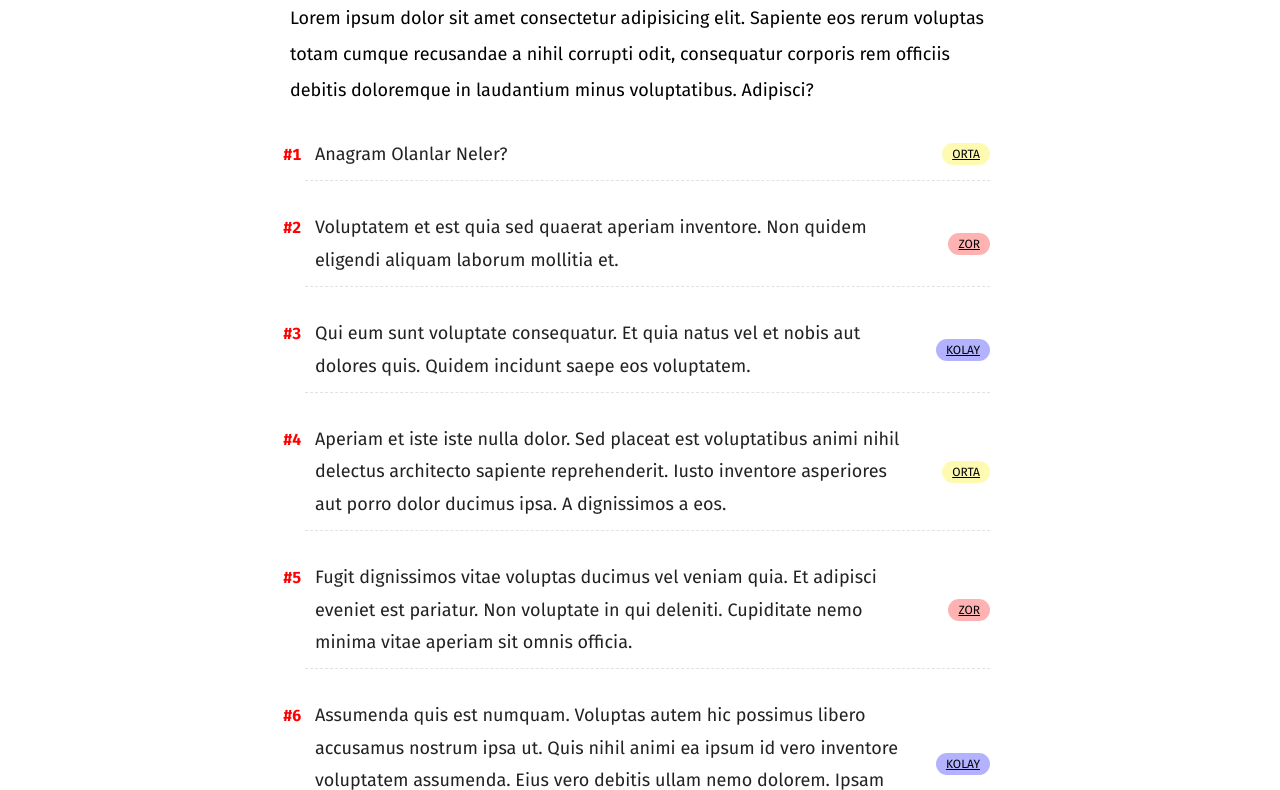
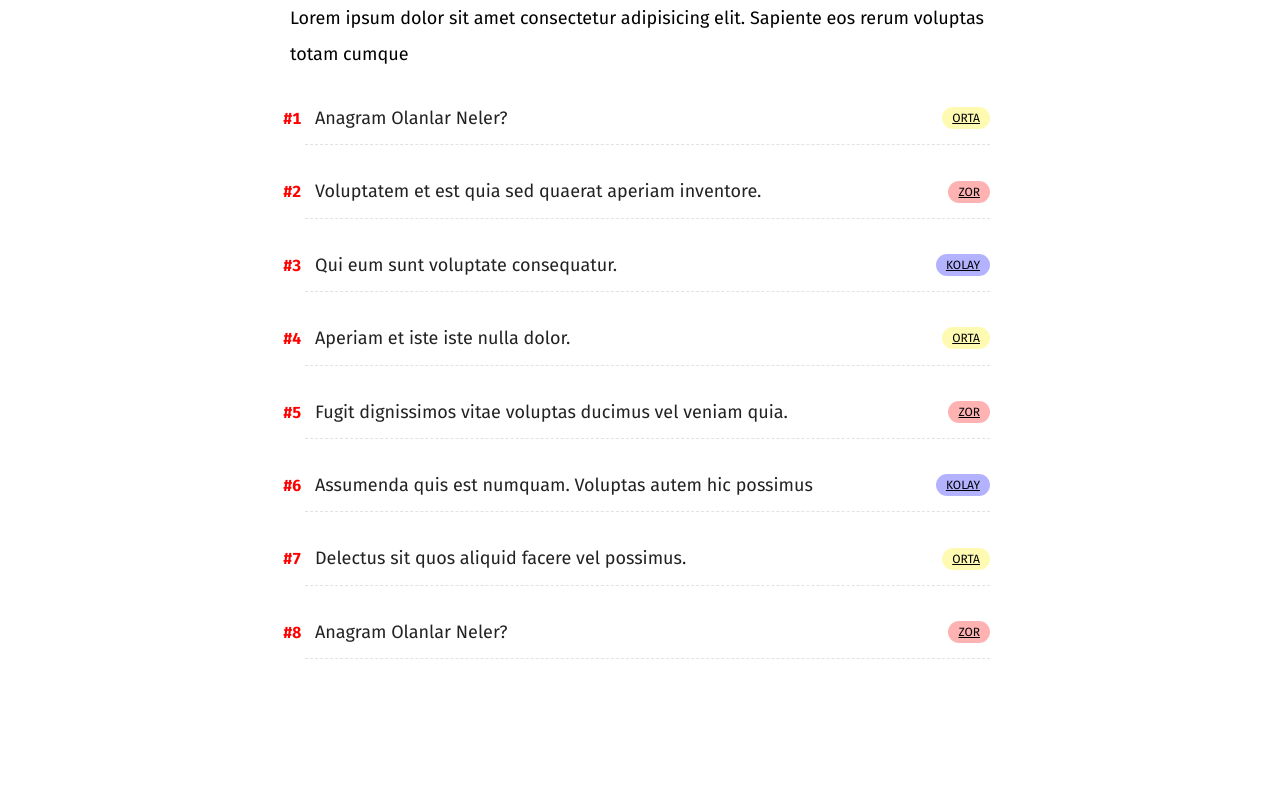
Before and after one commit to yasinelbuz/algoritma.dev, a plain HTML site: page arsiv.html in a window 1280 px wide. Shown: the part 206-996 px from the top of the page. After the commit the page ends 940 px from the top, so only its background shows below. Drawn offline with Linux system fonts and the light colour scheme.

Commit message:
düzenlemeler

```diff
--- a/arsiv.html
+++ b/arsiv.html
@@ -18,7 +18,16 @@
 
 <body>
 
-
+    <div class="popup">
+        <div class="settings">
+            <div class="btn btn-complated">Tamamlandı</div>
+            <div class="btn btn-close">Kapat</div>
+        </div>
+        <h2>Anagram Olanlar Neler?</h2>
+        <p>Lorem ipsum dolor sit amet consectetur adipisicing elit. Sapiente eos rerum voluptas totam cumque recusandae
+            a nihil corrupti odit, consequatur corporis rem officiis debitis doloremque in laudantium minus
+            voluptatibus.</p>
+    </div>
 
     <div id="header">
         <div class="container">
@@ -37,10 +46,8 @@
 
     <div class="container">
         <div class="about">
-            <h1>Algoritma Soruları</h1>
-            <p>Lorem ipsum dolor sit amet consectetur adipisicing elit. Sapiente eos rerum voluptas totam cumque
-                recusandae a nihil corrupti odit, consequatur corporis rem officiis debitis doloremque in laudantium
-                minus voluptatibus. Adipisci?</p>
+            <h1>Algoritma Soruları (10/100)</h1>
+            <p>Lorem ipsum dolor sit amet consectetur adipisicing elit. Sapiente eos rerum voluptas totam cumque</p>
             <ol class="algortihm-question">
                 <li>
                     <div class="question">
@@ -49,21 +56,11 @@
                             <a href="#" class="orta">ORTA</a>
                         </div>
                     </div>
-                    <div class="popup">
-                        <div class="settings">
-                            <div class="btn btn-complated">Tamamlandı</div>
-                            <div class="btn btn-close">Kapat</div>
-                        </div>
-                        <h2>Anagram Olanlar Neler?</h2>
-                        <p>Lorem ipsum dolor sit amet consectetur adipisicing elit. Sapiente eos rerum voluptas totam cumque recusandae
-                            a nihil corrupti odit, consequatur corporis rem officiis debitis doloremque in laudantium minus
-                            voluptatibus.</p>
-                    </div>
+
                 </li>
                 <li>
                     <div class="question">
-                        <a href="#" class="question-text">Voluptatem et est quia sed quaerat aperiam inventore.
-                            Non quidem eligendi aliquam laborum mollitia et.</a>
+                        <a href="#" class="question-text">Voluptatem et est quia sed quaerat aperiam inventore.</a>
                         <div class="question-settings">
                             <a href="#" class="zor">ZOR</a>
                         </div>
@@ -71,9 +68,7 @@
                 </li>
                 <li>
                     <div class="question">
-                        <a href="#" class="question-text">Qui eum sunt voluptate consequatur.
-                            Et quia natus vel et nobis aut dolores quis.
-                            Quidem incidunt saepe eos voluptatem.</a>
+                        <a href="#" class="question-text">Qui eum sunt voluptate consequatur.</a>
                         <div class="question-settings">
                             <a href="#" class="kolay">KOLAY</a>
                         </div>
@@ -81,10 +76,7 @@
                 </li>
                 <li>
                     <div class="question">
-                        <a href="#" class="question-text">Aperiam et iste iste nulla dolor.
-                            Sed placeat est voluptatibus animi nihil delectus architecto sapiente reprehenderit.
-                            Iusto inventore asperiores aut porro dolor ducimus ipsa.
-                            A dignissimos a eos.</a>
+                        <a href="#" class="question-text">Aperiam et iste iste nulla dolor.</a>
                         <div class="question-settings">
                             <a href="#" class="orta">ORTA</a>
                         </div>
@@ -92,10 +84,7 @@
                 </li>
                 <li>
                     <div class="question">
-                        <a href="#" class="question-text">Fugit dignissimos vitae voluptas ducimus vel veniam quia.
-                            Et adipisci eveniet est pariatur.
-                            Non voluptate in qui deleniti.
-                            Cupiditate nemo minima vitae aperiam sit omnis officia.</a>
+                        <a href="#" class="question-text">Fugit dignissimos vitae voluptas ducimus vel veniam quia.</a>
                         <div class="question-settings">
                             <a href="#" class="zor">ZOR</a>
                         </div>
@@ -104,10 +93,7 @@
                 <li>
                     <div class="question">
                         <a href="#" class="question-text">Assumenda quis est numquam.
-                            Voluptas autem hic possimus libero accusamus nostrum ipsa ut.
-                            Quis nihil animi ea ipsum id vero inventore voluptatem assumenda.
-                            Eius vero debitis ullam nemo dolorem.
-                            Ipsam sequi expedita est quia dolorem.</a>
+                            Voluptas autem hic possimus</a>
                         <div class="question-settings">
                             <a href="#" class="kolay">KOLAY</a>
                         </div>
@@ -115,10 +101,7 @@
                 </li>
                 <li>
                     <div class="question">
-                        <a href="#" class="question-text">Delectus sit quos aliquid facere vel possimus.
-                            Error alias quaerat aut ab iste quos.
-                            Cumque delectus ex autem.
-                            Eveniet ducimus qui neque enim voluptatem dolor.</a>
+                        <a href="#" class="question-text">Delectus sit quos aliquid facere vel possimus.</a>
                         <div class="question-settings">
                             <a href="#" class="orta">ORTA</a>
                         </div>
```
